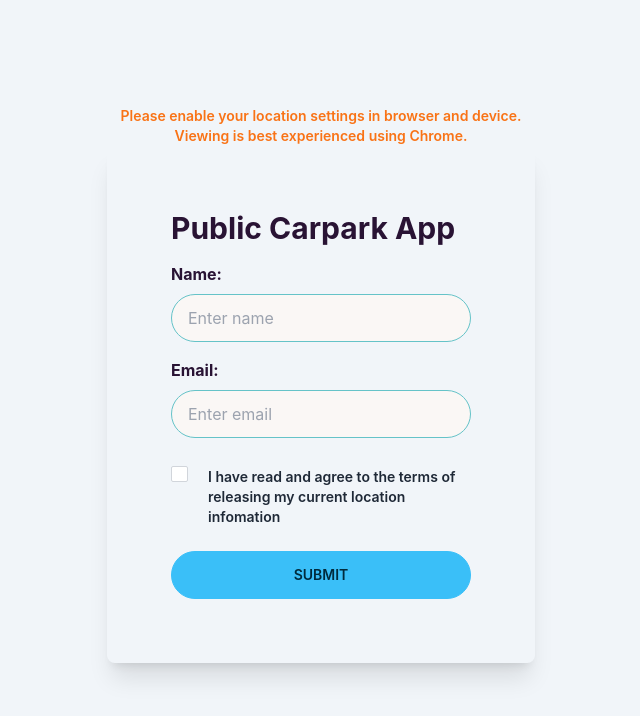
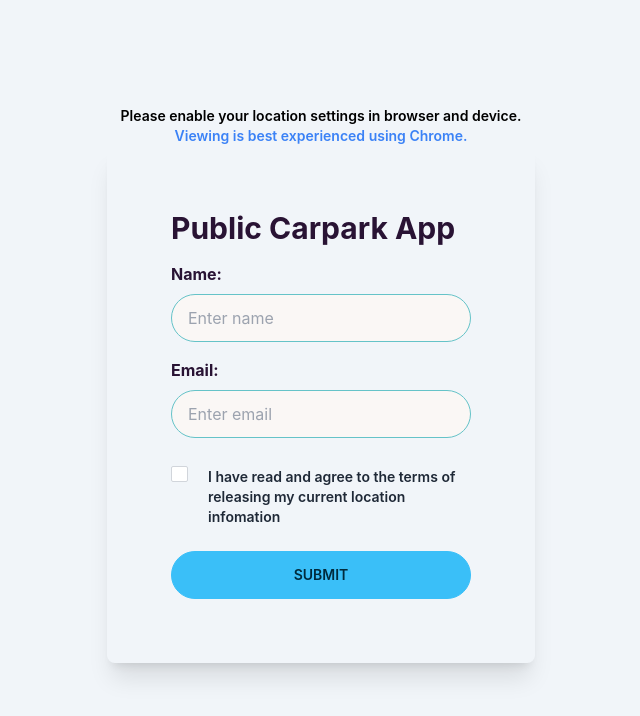
Before and after one commit to goodwill80/My_Carpark_App, a React (Create React App) app: page / in a window 1280 px wide. Shown: the top 716 px of the page, without its empty margins (319-959 px from the left). Built offline with nearby package versions, Linux system fonts and the light colour scheme; no server answers.

Commit message:
styling of instructions

```diff
--- a/src/components/Instructions.jsx
+++ b/src/components/Instructions.jsx
@@ -2,8 +2,10 @@ import React from 'react';
 
 function Instructions() {
   return (
-    <div className="flex flex-col text-sm mt-4 text-center w-[40%] text-orange-500 font-semibold">
-      <p>Please enable your location settings in browser and device.</p>
+    <div className="flex flex-col text-sm mt-4 text-center w-[80%] md:w-[60%] text-blue-500 font-semibold">
+      <p className="text-black font-semibold">
+        Please enable your location settings in browser and device.
+      </p>
       <p>Viewing is best experienced using Chrome.</p>
     </div>
   );
```
